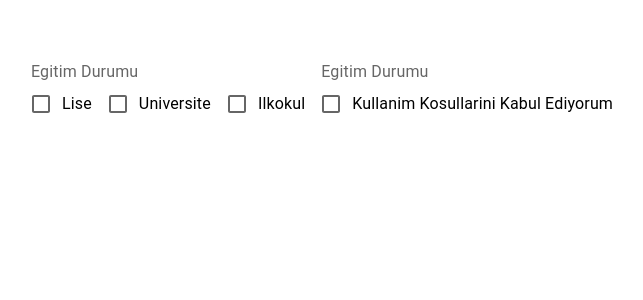
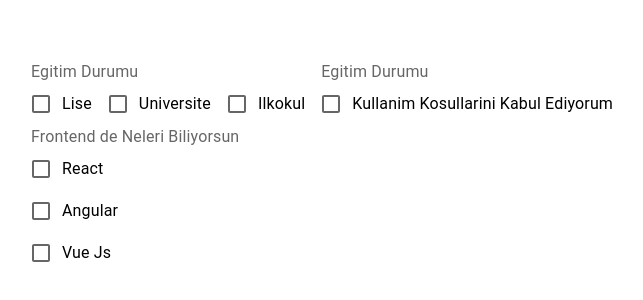
Before and after one commit to mhmtkarakas/MaterialUI, a React (Create React App) app in the folder materialui/: page / in a window 1280 px wide. Shown: the part 140-440 px from the top of the page, without its empty margins (169-812 px from the left). Built offline with nearby package versions, Linux system fonts and the light colour scheme.

Commit message:
MultiCheckBox

```diff
--- a/materialui/src/components/LessonCheckbox.tsx
+++ b/materialui/src/components/LessonCheckbox.tsx
@@ -1,4 +1,4 @@
-import React, { useState } from "react";
+import React, { ChangeEvent, useState } from "react";
 import {
   Box,
   FormControl,
@@ -9,8 +9,20 @@
 } from "@mui/material";
 
 const LessonCheckbox = () => {
-  const [isAccept, setIsAccept] = useState(false);
-  console.log(isAccept);
+  const [isAccept, setIsAccept] = useState<boolean>(false);
+  const [knowledge, setKnowledge] = useState<string[]>([])
+  console.log(knowledge);
+
+   const handleCheckboxChange = (event:ChangeEvent<HTMLInputElement>) => {
+        const {checked, value} = event.target;
+        if(checked){
+            setKnowledge([...knowledge,value])
+        }else{
+            setKnowledge(knowledge.filter((item) => item !== value));
+
+        }
+
+   }
 
   return (
     <Box>
@@ -38,6 +50,51 @@
           </FormGroup>
         </FormControl>
       </Box>
+      <Box>
+        {/* <FormControl>
+          <FormLabel>Egitim Durumu</FormLabel>
+          <FormGroup row>
+            <FormControlLabel control={<Checkbox />} label="Lise" />
+            <FormControlLabel control={<Checkbox />} label="Universite" />
+            <FormControlLabel control={<Checkbox />} label="Ilkokul" />
+          </FormGroup>
+        </FormControl> */}
+        <FormControl>
+          <FormLabel>Frontend de Neleri Biliyorsun</FormLabel>
+          <FormGroup>
+            <FormControlLabel
+             value="react"
+              control={
+                <Checkbox
+                  checked={knowledge.includes("react")}
+                  onChange={handleCheckboxChange}
+                />
+              }
+              label="React"
+            />
+              <FormControlLabel
+              value='angular'
+              control={
+                <Checkbox
+                  checked={knowledge.includes("angular")}
+                  onChange={handleCheckboxChange}
+                />
+              }
+              label="Angular"
+            />
+              <FormControlLabel
+              value="vuejs"
+              control={
+                <Checkbox
+                  checked={knowledge.includes("vuejs")}
+                  onChange={handleCheckboxChange}
+                />
+              }
+              label="Vue Js"
+            />
+          </FormGroup>
+        </FormControl>
+      </Box>
     </Box>
   );
 };
```
